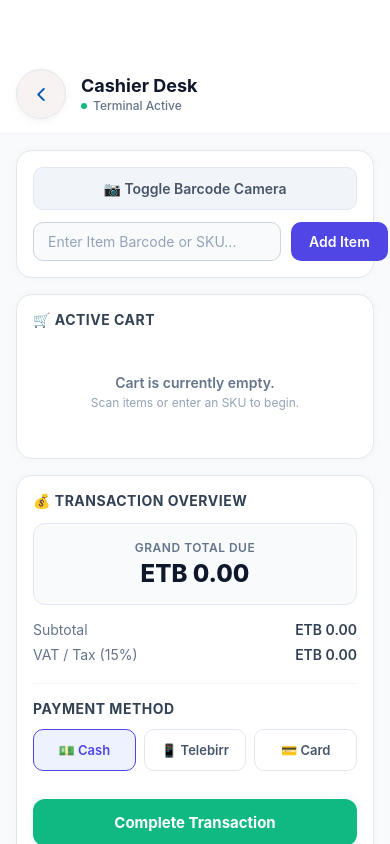
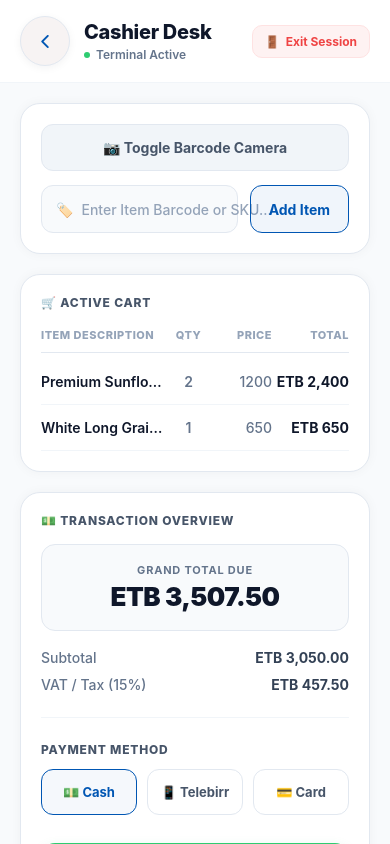
Before and after one commit to Abnormal03/Super-Market-Inventory, a React Native app: screen /CashierDeskScreen in a window 390 px wide. Built offline with nearby package versions, Linux system fonts and the light colour scheme.

Commit message:
Splash Screen update

```diff
--- a/src/screens/cashier/CashierDeskScreen.jsx
+++ b/src/screens/cashier/CashierDeskScreen.jsx
@@ -13,12 +13,18 @@ import {
 import BackButton from "../../components/BackButton";
 
 export default function CashierDeskScreen({ navigation }) {
-  const [cart, setCart] = useState([]);
+  // Mock data included for visual presentation; handles dynamic additions flawlessly
+  const [cart, setCart] = useState([
+    { name: "Premium Sunflower Oil 5L", qty: 2, price: 1200.0 },
+    { name: "White Long Grain Rice 5kg", qty: 1, price: 650.0 },
+  ]);
   const [paymentMode, setPaymentMode] = useState("Cash");
+  const [focusedInput, setFocusedInput] = useState(false);
 
   const subtotal = cart.reduce((sum, item) => sum + item.price * item.qty, 0);
-  const tax = subtotal * 0.15;
+  const tax = subtotal * 0.15; // Standard 15% VAT calculation
   const grandTotal = subtotal + tax;
+
 
   return (
     <SafeAreaView style={styles.safeArea}>
@@ -26,7 +32,7 @@ export default function CashierDeskScreen({ navigation }) {
         style={{ flex: 1 }}
         behavior={Platform.OS === "ios" ? "padding" : undefined}
       >
-        {/* Header */}
+        {/* Top Operational Header */}
         <View style={styles.header}>
           <View style={styles.headerLeft}>
             <BackButton onPress={() => navigation?.goBack()} />
@@ -38,28 +44,44 @@ export default function CashierDeskScreen({ navigation }) {
               </View>
             </View>
           </View>
+
+          {/* Premium Header Logout Action */}
+          <TouchableOpacity
+            style={styles.logoutBtn}
+            onPress={()=> navigation.replace("Login")}
+            activeOpacity={0.7}
+          >
+            <Text style={styles.logoutIcon}>🚪</Text>
+            <Text style={styles.logoutText}>Exit Session</Text>
+          </TouchableOpacity>
         </View>
 
-        <ScrollView style={styles.scroll} contentContainerStyle={styles.container}>
-          {/* Scanner Controls */}
+        <ScrollView style={styles.scroll} contentContainerStyle={styles.container} showsVerticalScrollIndicator={false}>
+
+          {/* Hardware & Manual Scanning Controls Card */}
           <View style={styles.card}>
-            <TouchableOpacity style={styles.btnScan}>
+            <TouchableOpacity style={styles.btnScan} activeOpacity={0.75}>
               <Text style={styles.btnScanText}>📷 Toggle Barcode Camera</Text>
             </TouchableOpacity>
 
             <View style={styles.manualGroup}>
-              <TextInput
-                style={styles.input}
-                placeholder="Enter Item Barcode or SKU..."
-                placeholderTextColor="#94A3B8"
-              />
-              <TouchableOpacity style={styles.btnAdd}>
+              <View style={[styles.inputWrapper, focusedInput && styles.inputWrapperFocused]}>
+                <Text style={styles.inputIcon}>🏷️</Text>
+                <TextInput
+                  style={styles.input}
+                  placeholder="Enter Item Barcode or SKU..."
+                  placeholderTextColor="#94a3b8"
+                  onFocus={() => setFocusedInput(true)}
+                  onBlur={() => setFocusedInput(false)}
+                />
+              </View>
+              <TouchableOpacity style={styles.btnAdd} activeOpacity={0.8}>
                 <Text style={styles.btnAddText}>Add Item</Text>
               </TouchableOpacity>
             </View>
           </View>
 
-          {/* Cart Table */}
+          {/* Real-time Active Cart Table Section */}
           <View style={styles.card}>
             <Text style={styles.sectionTitle}>🛒 Active Cart</Text>
 
@@ -70,7 +92,7 @@ export default function CashierDeskScreen({ navigation }) {
               </View>
             ) : (
               <View style={styles.table}>
-                {/* Table Header */}
+                {/* Table Header Row */}
                 <View style={styles.tableHeaderRow}>
                   <Text style={[styles.tableHeaderCell, { flex: 2, textAlign: "left" }]}>Item Description</Text>
                   <Text style={[styles.tableHeaderCell, { flex: 0.6, textAlign: "center" }]}>Qty</Text>
@@ -78,20 +100,20 @@ export default function CashierDeskScreen({ navigation }) {
                   <Text style={[styles.tableHeaderCell, { flex: 1.2, textAlign: "right" }]}>Total</Text>
                 </View>
 
-                {/* Table Body */}
+                {/* Table Dynamic Rows */}
                 {cart.map((item, idx) => (
                   <View key={idx} style={styles.row}>
-                    <Text style={[styles.cell, { flex: 2, textAlign: "left", fontWeight: "500" }]} numberOfLines={1}>
+                    <Text style={[styles.cell, { flex: 2, textAlign: "left", fontWeight: "600", color: "#0f172a" }]} numberOfLines={1}>
                       {item.name}
                     </Text>
-                    <Text style={[styles.cell, { flex: 0.6, textAlign: "center", color: "#64748B" }]}>
+                    <Text style={[styles.cell, { flex: 0.6, textAlign: "center", fontWeight: "600", color: "#64748b" }]}>
                       {item.qty}
                     </Text>
-                    <Text style={[styles.cell, { flex: 1, textAlign: "right", color: "#64748B" }]}>
-                      {item.price.toFixed(2)}
+                    <Text style={[styles.cell, { flex: 1, textAlign: "right", color: "#64748b", fontWeight: "500" }]}>
+                      {item.price.toFixed(0)}
                     </Text>
-                    <Text style={[styles.cell, { flex: 1.2, textAlign: "right", fontWeight: "600", color: "#0F172A" }]}>
-                      ETB {(item.price * item.qty).toFixed(2)}
+                    <Text style={[styles.cell, { flex: 1.2, textAlign: "right", fontWeight: "700", color: "#0f172a" }]}>
+                      ETB {(item.price * item.qty).toLocaleString()}
                     </Text>
                   </View>
                 ))}
@@ -99,27 +121,28 @@ export default function CashierDeskScreen({ navigation }) {
             )}
           </View>
 
-          {/* Checkout Panel */}
+          {/* Core Checkout & Invoicing Summary Block */}
           <View style={styles.card}>
-            <Text style={styles.sectionTitle}>💰 Transaction Overview</Text>
+            <Text style={styles.sectionTitle}>💵 Transaction Overview</Text>
 
+            {/* Focal Point Total Box */}
             <View style={styles.amountBox}>
               <Text style={styles.amountLabel}>Grand Total Due</Text>
-              <Text style={styles.amountValue}>ETB {grandTotal.toFixed(2)}</Text>
+              <Text style={styles.amountValue}>ETB {grandTotal.toLocaleString(undefined, { minimumFractionDigits: 2 })}</Text>
             </View>
 
             <View style={styles.summaryContainer}>
               <View style={styles.summaryLine}>
                 <Text style={styles.summaryLabel}>Subtotal</Text>
-                <Text style={styles.summaryValue}>ETB {subtotal.toFixed(2)}</Text>
+                <Text style={styles.summaryValue}>ETB {subtotal.toLocaleString(undefined, { minimumFractionDigits: 2 })}</Text>
               </View>
               <View style={styles.summaryLine}>
                 <Text style={styles.summaryLabel}>VAT / Tax (15%)</Text>
-                <Text style={styles.summaryValue}>ETB {tax.toFixed(2)}</Text>
+                <Text style={styles.summaryValue}>ETB {tax.toLocaleString(undefined, { minimumFractionDigits: 2 })}</Text>
               </View>
             </View>
 
-            <Text style={[styles.sectionTitle, { marginTop: 12, marginBottom: 12 }]}>Payment Method</Text>
+            <Text style={[styles.sectionTitle, { marginTop: 20, marginBottom: 12 }]}>Payment Method</Text>
             <View style={styles.methodGrid}>
               {["Cash", "Telebirr", "Card"].map((mode) => {
                 const isActive = paymentMode === mode;
@@ -128,6 +151,7 @@ export default function CashierDeskScreen({ navigation }) {
                     key={mode}
                     style={[styles.methodBtn, isActive && styles.methodActive]}
                     onPress={() => setPaymentMode(mode)}
+                    activeOpacity={0.7}
                   >
                     <Text style={[styles.methodText, isActive && styles.methodTextActive]}>
                       {mode === "Telebirr" ? "📱 " : mode === "Card" ? "💳 " : "💵 "}
@@ -138,6 +162,7 @@ export default function CashierDeskScreen({ navigation }) {
               })}
             </View>
 
+            {/* High-Contrast Finalization Button */}
             <TouchableOpacity style={styles.btnFinish} activeOpacity={0.8}>
               <Text style={styles.btnFinishText}>Complete Transaction</Text>
             </TouchableOpacity>
@@ -151,253 +176,301 @@ export default function CashierDeskScreen({ navigation }) {
 const styles = StyleSheet.create({
   safeArea: {
     flex: 1,
-    backgroundColor: "#FFFFFF",
+    backgroundColor: "#ffffff",
   },
   scroll: {
     flex: 1,
-    backgroundColor: "#F8FAFC" // Slate premium background
+    backgroundColor: "#f8fafc",
   },
   container: {
-    padding: 16,
+    padding: 20,
     paddingBottom: 40,
   },
 
-  /* Header Configuration */
+  /* Premium Header Matrix */
   header: {
     flexDirection: "row",
     alignItems: "center",
     justifyContent: "space-between",
-    paddingHorizontal: 16,
-    paddingVertical: 14,
-    backgroundColor: "#FFFFFF",
-    borderBottomWidth: 1,
-    marginTop:55,
-    borderBottomColor: "#F1F5F9",
+    paddingHorizontal: 20,
+    paddingVertical: 16,
+    backgroundColor: "#ffffff",
+    borderBottomWidth: 1.5,
+    borderBottomColor: "#f1f5f9",
+    ...Platform.select({
+      ios: { paddingTop: 12 },
+      android: { marginTop: 40 }
+    })
   },
   headerLeft: {
     flexDirection: "row",
     alignItems: "center",
   },
   headerTitleContainer: {
-    marginLeft: 15,
+    marginLeft: 14,
   },
   headerTitle: {
-    fontSize: 18,
-    fontWeight: "700",
-    color: "#0F172A"
+    fontSize: 20,
+    fontWeight: "800",
+    color: "#0f172a",
+    letterSpacing: -0.3,
   },
   statusContainer: {
     flexDirection: "row",
     alignItems: "center",
-    marginTop: 2,
+    marginTop: 3,
   },
   statusDot: {
     width: 6,
     height: 6,
     borderRadius: 3,
-    backgroundColor: "#10B981", // Emerald active online state
+    backgroundColor: "#2ecc71", // Vibrant emerald indicator
     marginRight: 6
   },
   statusText: {
     fontSize: 12,
-    color: "#64748B",
-    fontWeight: "500",
+    color: "#64748b",
+    fontWeight: "600",
   },
 
-  /* Card Base Style */
+  /* Modern Clean Logout Element */
+  logoutBtn: {
+    flexDirection: "row",
+    alignItems: "center",
+    backgroundColor: "#fef2f2", // Ultra-light subtle crimson red block tint
+    paddingHorizontal: 12,
+    paddingVertical: 8,
+    borderRadius: 10,
+    borderWidth: 1,
+    borderColor: "#fee2e2",
+  },
+  logoutIcon: {
+    fontSize: 12,
+    marginRight: 6,
+  },
+  logoutText: {
+    fontSize: 12,
+    fontWeight: "700",
+    color: "#ef4444", // Clean soft operational red text
+  },
+
+  /* Unified Form Card Shells */
   card: {
-    backgroundColor: "#FFFFFF",
-    borderRadius: 16,
-    padding: 16,
-    marginBottom: 16,
+    backgroundColor: "#ffffff",
+    borderRadius: 20,
+    padding: 20,
+    marginBottom: 20,
+    shadowColor: "#0f172a",
+    shadowOpacity: 0.04,
+    shadowRadius: 12,
+    elevation: 3,
     borderWidth: 1,
-    borderColor: "#E2E8F0",
-    shadowColor: "#0F172A",
-    shadowOpacity: 0.03,
-    shadowRadius: 8,
-    elevation: 2,
+    borderColor: "#e2e8f0",
   },
   sectionTitle: {
-    fontSize: 14,
-    fontWeight: "700",
-    color: "#334155",
+    fontSize: 12,
+    fontWeight: "800",
+    color: "#475569",
     textTransform: "uppercase",
-    letterSpacing: 0.5,
-    marginBottom: 14
+    letterSpacing: 0.8,
+    marginBottom: 16
   },
 
-  /* Scanner Component Group */
+  /* Input and Camera Blocks */
   btnScan: {
-    backgroundColor: "#F1F5F9",
-    borderWidth: 1,
-    borderColor: "#E2E8F0",
-    padding: 12,
-    borderRadius: 10,
+    backgroundColor: "#f1f5f9",
+    borderWidth: 1.5,
+    borderColor: "#e2e8f0",
+    padding: 14,
+    borderRadius: 12,
     alignItems: "center",
-    marginBottom: 12,
+    marginBottom: 14,
   },
   btnScanText: {
     color: "#475569",
-    fontWeight: "600",
-    fontSize: 14
+    fontWeight: "700",
+    fontSize: 14,
   },
   manualGroup: {
     flexDirection: "row",
-    gap: 10
+    gap: 12,
+  },
+  inputWrapper: {
+    flex: 1,
+    flexDirection: "row",
+    alignItems: "center",
+    backgroundColor: "#f8fafc",
+    borderWidth: 1.5,
+    borderColor: "#e2e8f0",
+    borderRadius: 12,
+    paddingHorizontal: 14,
+    height: 48,
+  },
+  inputWrapperFocused: {
+    borderColor: "#0056b3",
+    backgroundColor: "#ffffff",
+  },
+  inputIcon: {
+    fontSize: 14,
+    marginRight: 8,
+    opacity: 0.8,
   },
   input: {
     flex: 1,
-    backgroundColor: "#F8FAFC",
-    borderWidth: 1,
-    borderColor: "#CBD5E1",
-    borderRadius: 10,
-    paddingHorizontal: 14,
-    paddingVertical: 10,
     fontSize: 14,
-    color: "#0F172A",
+    fontWeight: "500",
+    color: "#0f172a",
+    height: "100%",
   },
   btnAdd: {
-    backgroundColor: "#4F46E5", // Elegant Tech Indigo
-    paddingVertical: 10,
+    backgroundColor: "rgba(0, 86, 179, 0.06)", // Tertiary style matching your layout framework
+    borderWidth: 1.5,
+    borderColor: "#0056b3",
     paddingHorizontal: 18,
-    borderRadius: 10,
+    borderRadius: 12,
     justifyContent: "center",
   },
   btnAddText: {
-    color: "#FFFFFF",
-    fontWeight: "600",
-    fontSize: 14
+    color: "#0056b3",
+    fontWeight: "700",
+    fontSize: 14,
   },
 
-  /* Structural Cart Layout Grid */
+  /* Cart Layout Structures */
   table: {
-    marginTop: 4,
+    marginTop: 2,
   },
   tableHeaderRow: {
     flexDirection: "row",
-    paddingBottom: 8,
-    borderBottomWidth: 1,
-    borderBottomColor: "#E2E8F0",
-    marginBottom: 4,
+    paddingBottom: 10,
+    borderBottomWidth: 1.5,
+    borderBottomColor: "#e2e8f0",
+    marginBottom: 6,
   },
   tableHeaderCell: {
     fontSize: 11,
-    fontWeight: "700",
-    color: "#94A3B8",
+    fontWeight: "800",
+    color: "#94a3b8",
     textTransform: "uppercase",
+    letterSpacing: 0.5,
   },
   row: {
     flexDirection: "row",
     alignItems: "center",
     borderBottomWidth: 1,
-    borderBottomColor: "#F1F5F9",
-    paddingVertical: 12,
+    borderBottomColor: "#f1f5f9",
+    paddingVertical: 14,
   },
   cell: {
     fontSize: 14,
-    color: "#334155"
+    color: "#334155",
   },
   emptyContainer: {
-    paddingVertical: 32,
+    paddingVertical: 40,
     alignItems: "center",
   },
   emptyText: {
     fontSize: 14,
-    color: "#64748B",
-    fontWeight: "600"
+    color: "#64748b",
+    fontWeight: "700",
   },
   emptySubtext: {
     fontSize: 12,
-    color: "#94A3B8",
+    color: "#94a3b8",
     marginTop: 4,
   },
 
-  /* Modern Invoice Box Layout */
+  /* Grand Total Summary Window */
   amountBox: {
-    backgroundColor: "#F8FAFC",
-    borderWidth: 1,
-    borderColor: "#E2E8F0",
-    borderRadius: 12,
-    padding: 16,
-    marginBottom: 16,
+    backgroundColor: "#f8fafc",
+    borderWidth: 1.5,
+    borderColor: "#e2e8f0",
+    borderRadius: 14,
+    padding: 18,
+    marginBottom: 18,
     alignItems: "center",
   },
   amountLabel: {
-    fontSize: 12,
-    color: "#64748B",
-    fontWeight: "600",
+    fontSize: 11,
+    color: "#64748b",
+    fontWeight: "700",
     textTransform: "uppercase",
-    letterSpacing: 0.5,
-    marginBottom: 4
+    letterSpacing: 0.8,
+    marginBottom: 4,
   },
   amountValue: {
-    fontSize: 24,
-    fontWeight: "800",
-    color: "#0F172A"
+    fontSize: 26,
+    fontWeight: "900",
+    color: "#0f172a",
+    letterSpacing: -0.5,
   },
   summaryContainer: {
-    borderBottomWidth: 1,
-    borderBottomColor: "#F1F5F9",
-    paddingBottom: 12,
+    borderBottomWidth: 1.5,
+    borderBottomColor: "#f1f5f9",
+    paddingBottom: 14,
     marginBottom: 4,
   },
   summaryLine: {
     flexDirection: "row",
     justifyContent: "space-between",
-    marginBottom: 8,
+    marginBottom: 10,
   },
   summaryLabel: {
-    color: "#64748B",
+    color: "#64748b",
     fontSize: 14,
+    fontWeight: "500",
   },
   summaryValue: {
     color: "#334155",
-    fontWeight: "600",
+    fontWeight: "700",
     fontSize: 14,
   },
 
-  /* Payment Interface Grid Selector */
+  /* Payment Selection Framework */
   methodGrid: {
     flexDirection: "row",
-    gap: 8,
-    marginBottom: 8
+    gap: 10,
+    marginBottom: 4,
   },
   methodBtn: {
     flex: 1,
-    backgroundColor: "#FFFFFF",
-    borderWidth: 1,
-    borderColor: "#E2E8F0",
-    borderRadius: 10,
-    paddingVertical: 12,
+    backgroundColor: "#ffffff",
+    borderWidth: 1.5,
+    borderColor: "#e2e8f0",
+    borderRadius: 12,
+    paddingVertical: 14,
     alignItems: "center",
   },
   methodActive: {
-    backgroundColor: "#EEF2FF",
-    borderColor: "#4F46E5",
+    backgroundColor: "rgba(0, 86, 179, 0.04)",
+    borderColor: "#0056b3",
   },
   methodText: {
     fontSize: 13,
-    fontWeight: "600",
-    color: "#475569"
+    fontWeight: "700",
+    color: "#475569",
   },
   methodTextActive: {
-    color: "#4F46E5"
+    color: "#0056b3",
   },
 
-  /* POS Finish Primary Interaction Button */
+  /* Premium Complete Transaction Button */
   btnFinish: {
-    backgroundColor: "#10B981", // Modern Retail Checkout Emerald
-    paddingVertical: 14,
-    borderRadius: 12,
-    marginTop: 20,
+    backgroundColor: "#2ecc71", // Clean operational emerald checkout color
+    height: 54,
+    borderRadius: 14,
+    marginTop: 24,
     alignItems: "center",
-    shadowColor: "#10B981",
-    shadowOpacity: 0.1,
-    shadowRadius: 10,
+    justifyContent: "center",
+    shadowColor: "#2ecc71",
+    shadowOpacity: 0.15,
+    shadowRadius: 12,
+    shadowOffset: { width: 0, height: 4 },
+    elevation: 3,
   },
   btnFinishText: {
-    color: "#FFFFFF",
-    fontWeight: "700",
-    fontSize: 15
+    color: "#ffffff",
+    fontWeight: "800",
+    fontSize: 16,
   },
 });
```
